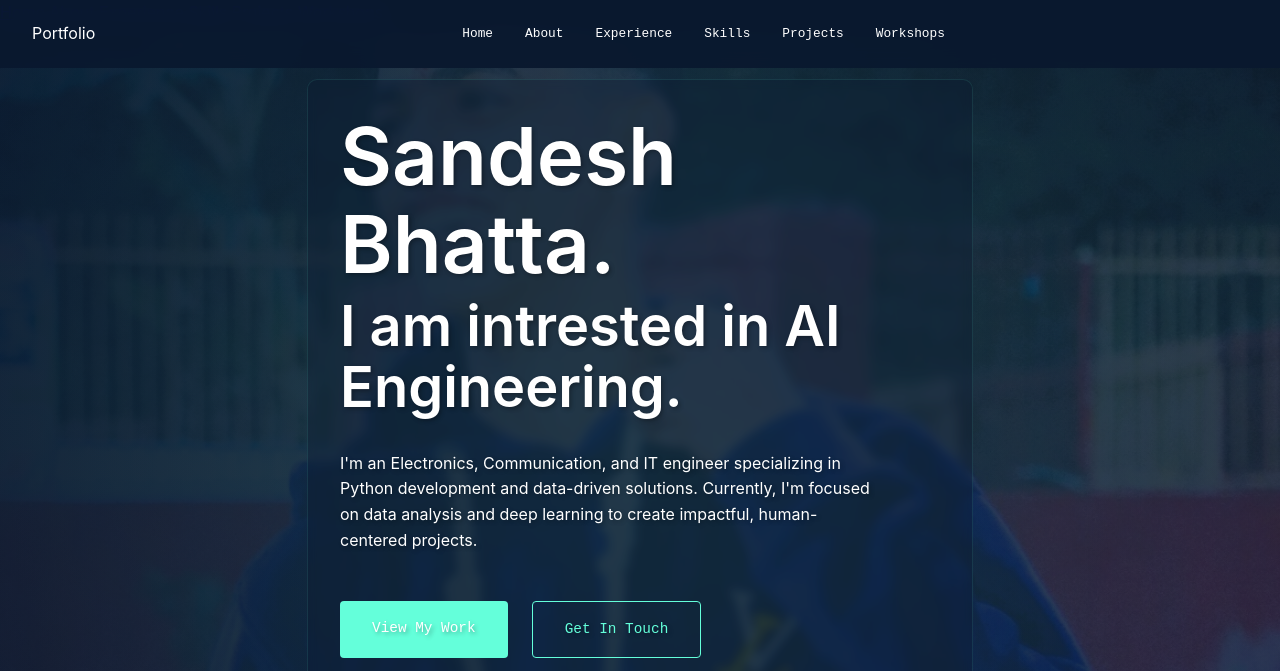
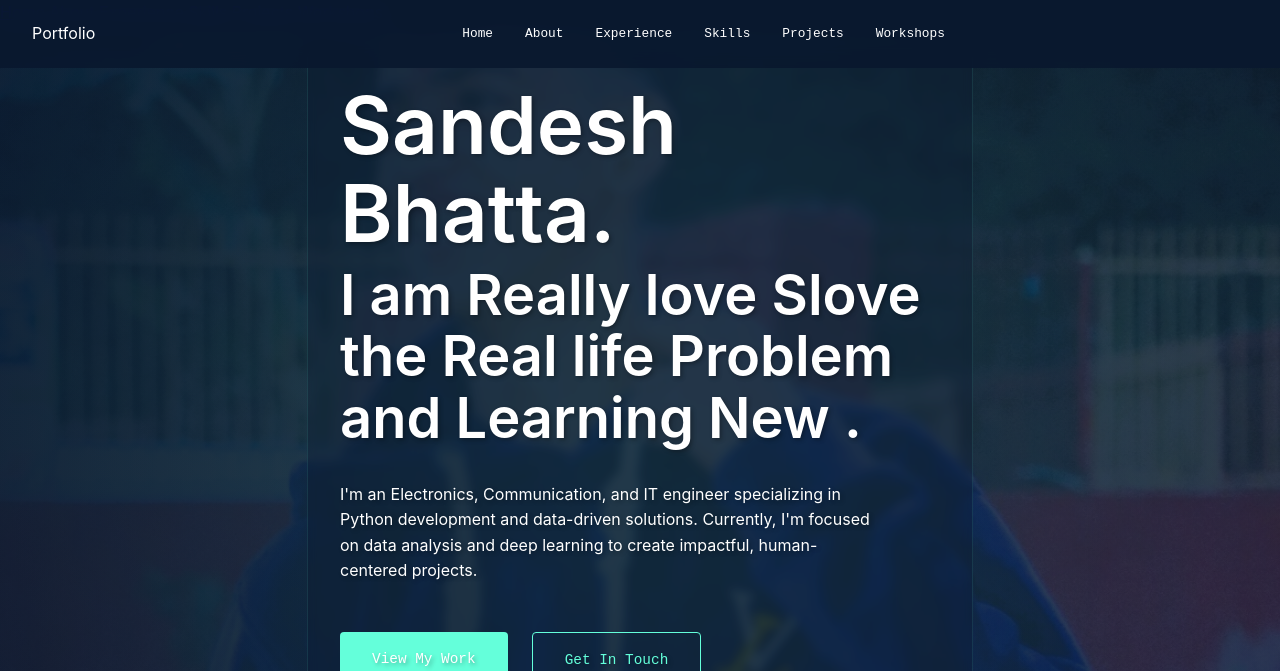
Before and after one commit to sandeshbhatta495/My-Portfolio, a website: page index.html in a window 1280 px wide. Shown: the top 671 px of the page. Drawn offline with Linux system fonts and the light colour scheme.

Commit message:
final commit

```diff
--- a/index.html
+++ b/index.html
@@ -57,7 +57,7 @@
         <div class="hero-content">
             <div class="intro-text">
                 <h1 class="name">Sandesh Bhatta.</h1>
-                <h2 class="tagline">I am intrested in AI Engineering.</h2>
+                <h2 class="tagline">I am Really love Slove the Real life Problem and Learning New .</h2>
                 <p class="description">
                     I'm an Electronics, Communication, and IT engineer specializing in Python development and data-driven solutions.
 Currently, I'm focused on data analysis and deep learning to create impactful, human-centered projects.
```
